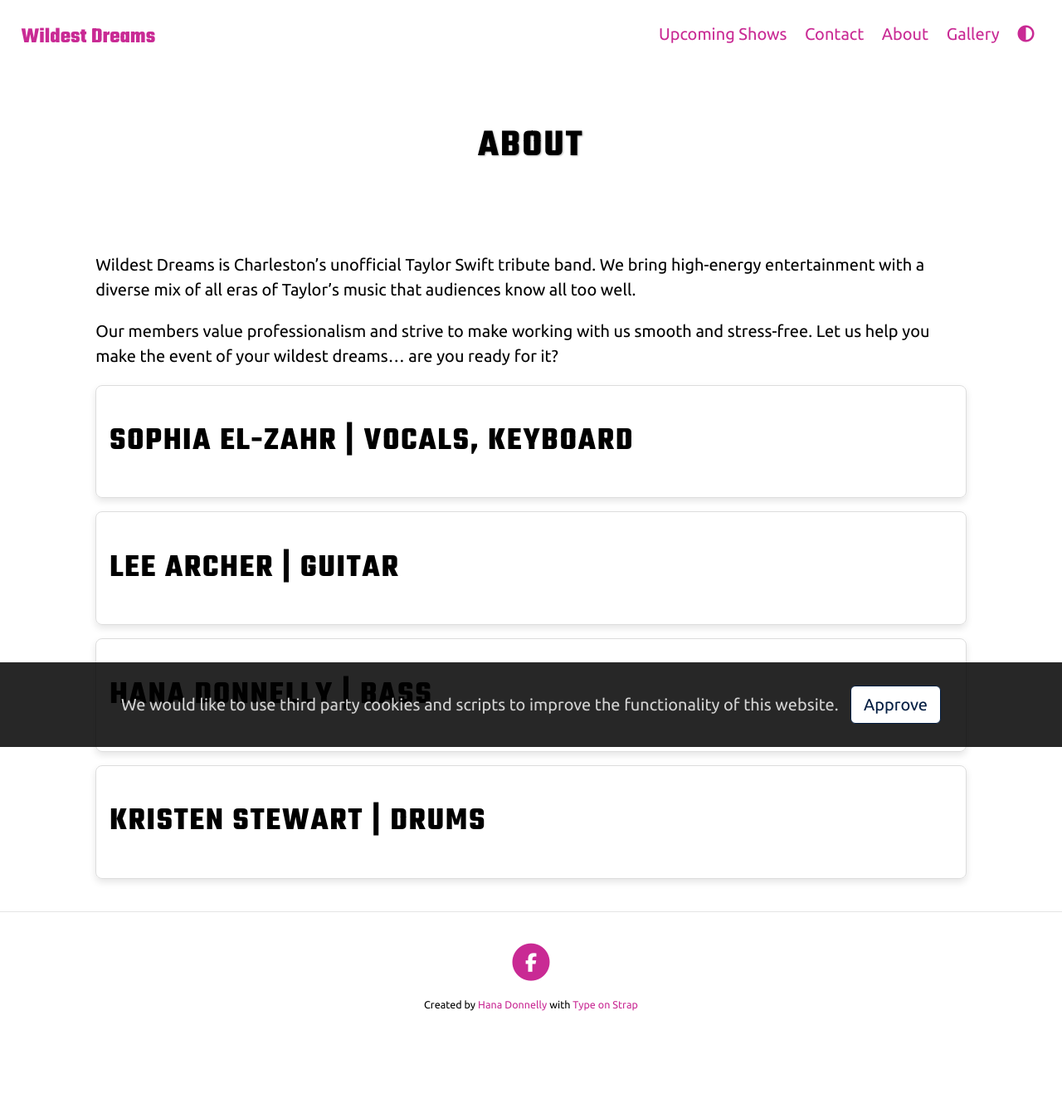
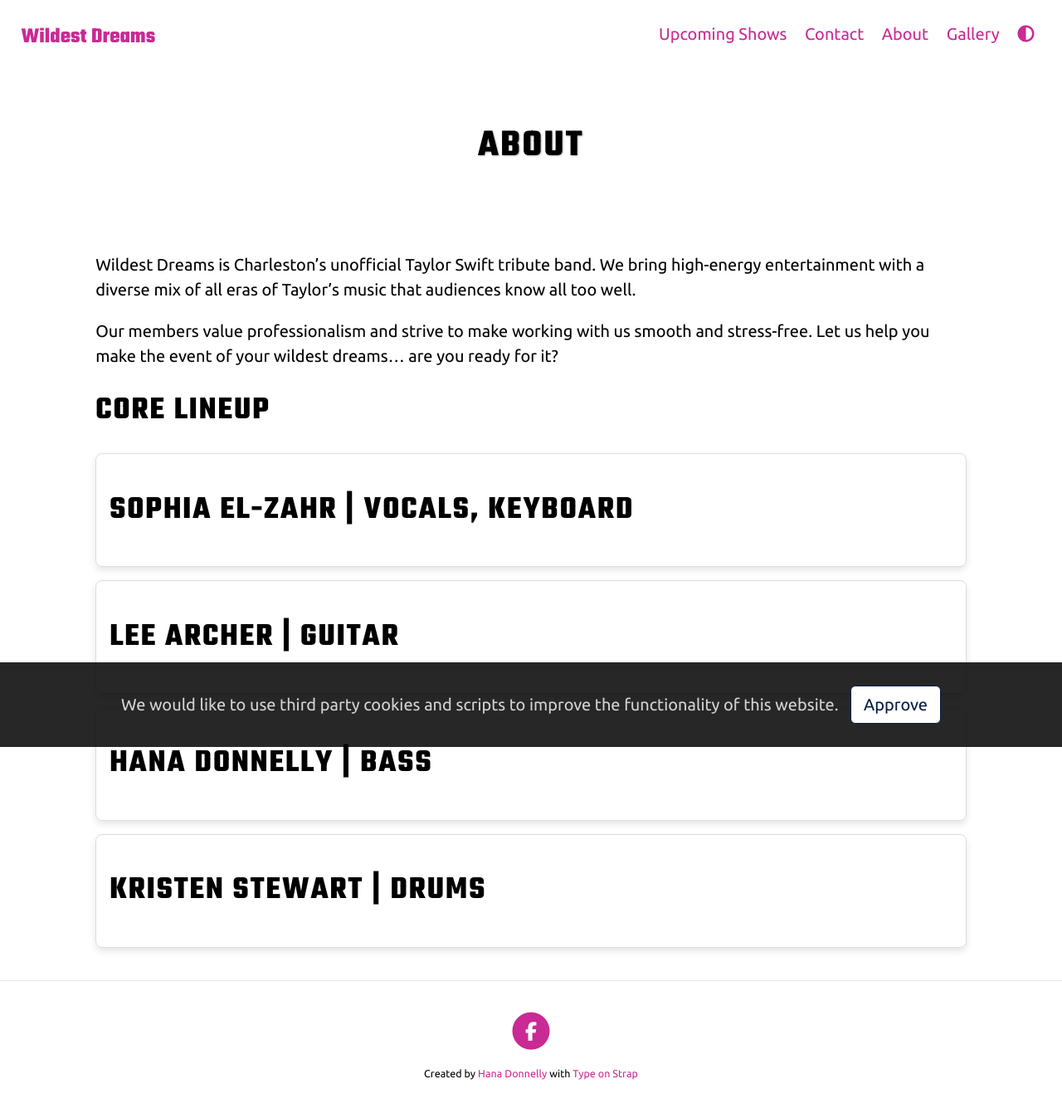
Before and after one commit to hanaEdonnelly/WildestDreams, a Jekyll site: the page built from pages/about.md, in a window 1280 px wide. Shown: the whole page at 83% size. Built offline with Jekyll 4.4.1, drawn with Linux system fonts in a browser that asks for light colours; before the commit the page ends 1258 px from its top, so only the background shows below that.

Commit message:
content update

```diff
--- a/pages/about.md
+++ b/pages/about.md
@@ -9,4 +9,5 @@
 
 Our members value professionalism and strive to make working with us smooth and stress-free. Let us help you make the event of your wildest dreams... are you ready for it?
 
+## Core lineup
 {% include members.liquid %}
```
